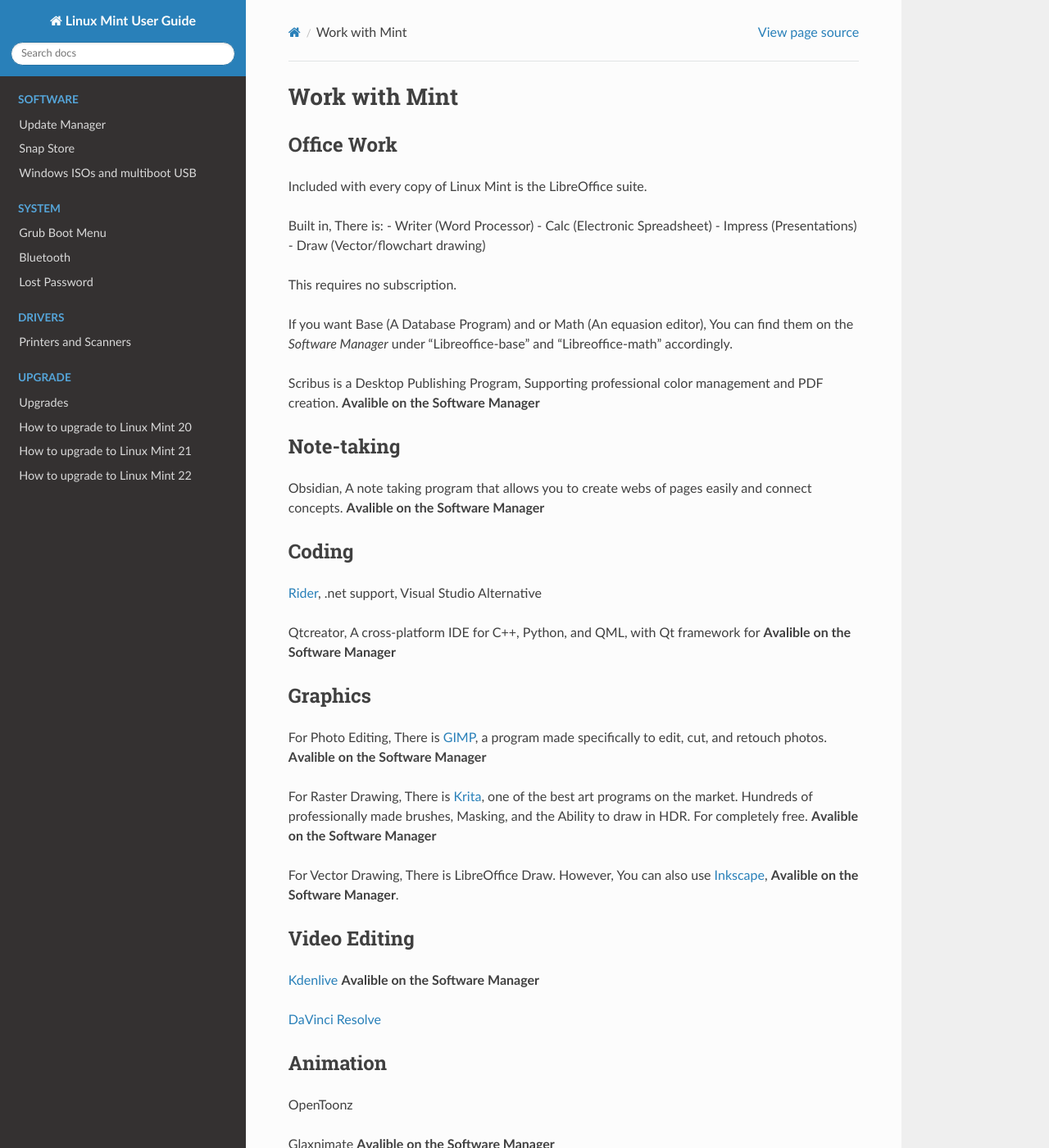
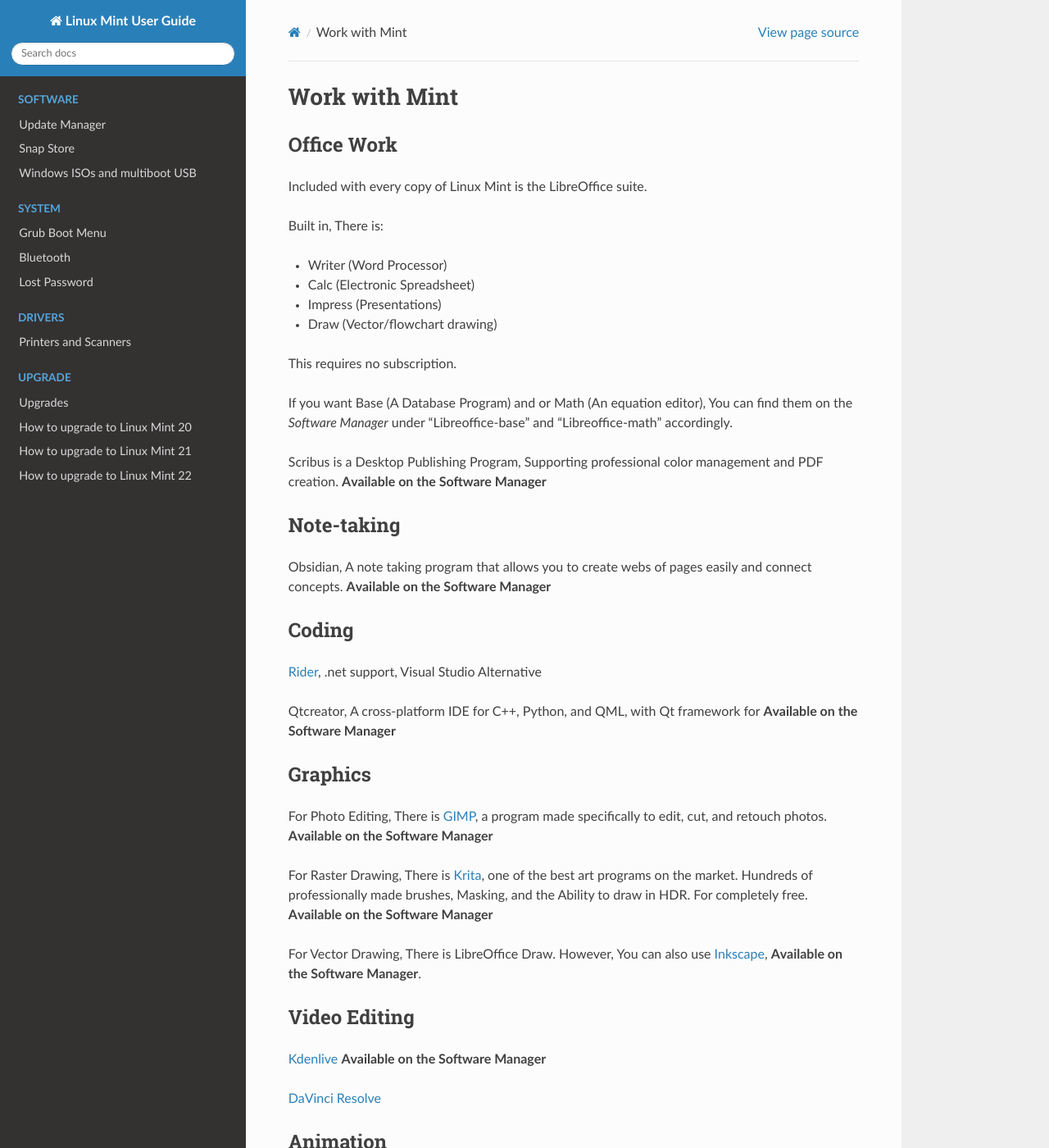
Before and after one commit to linuxmint/doc-user-guide, a Sphinx documentation site: the page built from docs/officework.rst, in a window 1280 px wide and 1400 px high. Shown: the whole window at 82% size. Built offline with Sphinx 7.4.7 and the Read the Docs theme 3.1.0, drawn with Linux system fonts in a browser that asks for light colours; some of the changed text lies outside the part shown.

Commit message:
typo corrected in officework.rst

```diff
--- a/docs/officework.rst
+++ b/docs/officework.rst
@@ -8,43 +8,44 @@
 Included with every copy of Linux Mint is the LibreOffice suite.
 
 Built in, There is:
-- Writer (Word Processor)
-- Calc (Electronic Spreadsheet)
-- Impress (Presentations)
-- Draw (Vector/flowchart drawing)
+
+* Writer (Word Processor)
+* Calc (Electronic Spreadsheet)
+* Impress (Presentations)
+* Draw (Vector/flowchart drawing)
 
 This requires no subscription.
 
-If you want Base (A Database Program) and or Math (An equasion editor), You can find them on the *Software Manager* under "Libreoffice-base" and "Libreoffice-math" accordingly.
+If you want Base (A Database Program) and or Math (An equation editor), You can find them on the *Software Manager* under "Libreoffice-base" and "Libreoffice-math" accordingly.
 
-Scribus is a Desktop Publishing Program, Supporting professional color management and PDF creation. **Avalible on the Software Manager**
+Scribus is a Desktop Publishing Program, Supporting professional color management and PDF creation. **Available on the Software Manager**
 
 Note-taking
 ============
 
-Obsidian, A note taking program that allows you to create webs of pages easily and connect concepts.  **Avalible on the Software Manager**
+Obsidian, A note taking program that allows you to create webs of pages easily and connect concepts.  **Available on the Software Manager**
 
 Coding
 =======
 
 `Rider <https://www.jetbrains.com/rider/>`_, .net support, Visual Studio Alternative
 
-Qtcreator, A cross-platform IDE for C++, Python, and QML, with Qt framework for  **Avalible on the Software Manager**
+Qtcreator, A cross-platform IDE for C++, Python, and QML, with Qt framework for  **Available on the Software Manager**
 
 Graphics
 ================
 
-For Photo Editing, There is `GIMP <https://www.gimp.org/>`_, a program made specifically to edit, cut, and retouch photos. **Avalible on the Software Manager**
+For Photo Editing, There is `GIMP <https://www.gimp.org/>`_, a program made specifically to edit, cut, and retouch photos. **Available on the Software Manager**
 
-For Raster Drawing, There is `Krita <https://krita.org/>`_, one of the best art programs on the market. Hundreds of professionally made brushes, Masking, and the Ability to draw in HDR. For completely free. **Avalible on the Software Manager**
+For Raster Drawing, There is `Krita <https://krita.org/>`_, one of the best art programs on the market. Hundreds of professionally made brushes, Masking, and the Ability to draw in HDR. For completely free. **Available on the Software Manager**
 
-For Vector Drawing, There is LibreOffice Draw. However, You can also use `Inkscape <https://inkscape.org/>`_,  **Avalible on the Software Manager**.
+For Vector Drawing, There is LibreOffice Draw. However, You can also use `Inkscape <https://inkscape.org/>`_,  **Available on the Software Manager**.
 
 
 Video Editing
 ==============
 
-`Kdenlive <https://kdenlive.org/>`_  **Avalible on the Software Manager**
+`Kdenlive <https://kdenlive.org/>`_  **Available on the Software Manager**
 
 `DaVinci Resolve <https://www.blackmagicdesign.com/products/davinciresolve>`_
 
@@ -53,4 +54,4 @@
 
 OpenToonz
 
-Glaxnimate **Avalible on the Software Manager**
+Glaxnimate **Available on the Software Manager**
```
